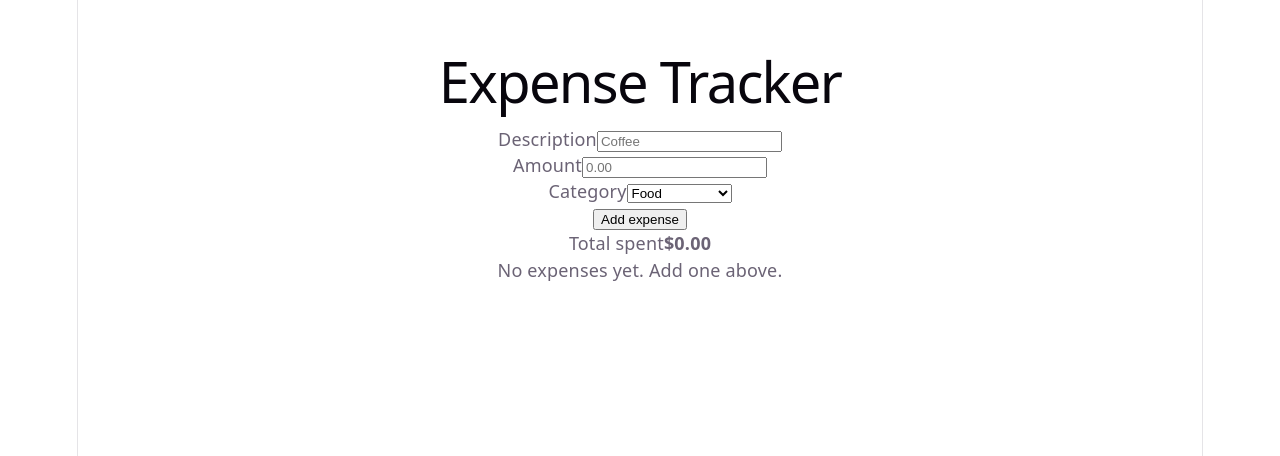
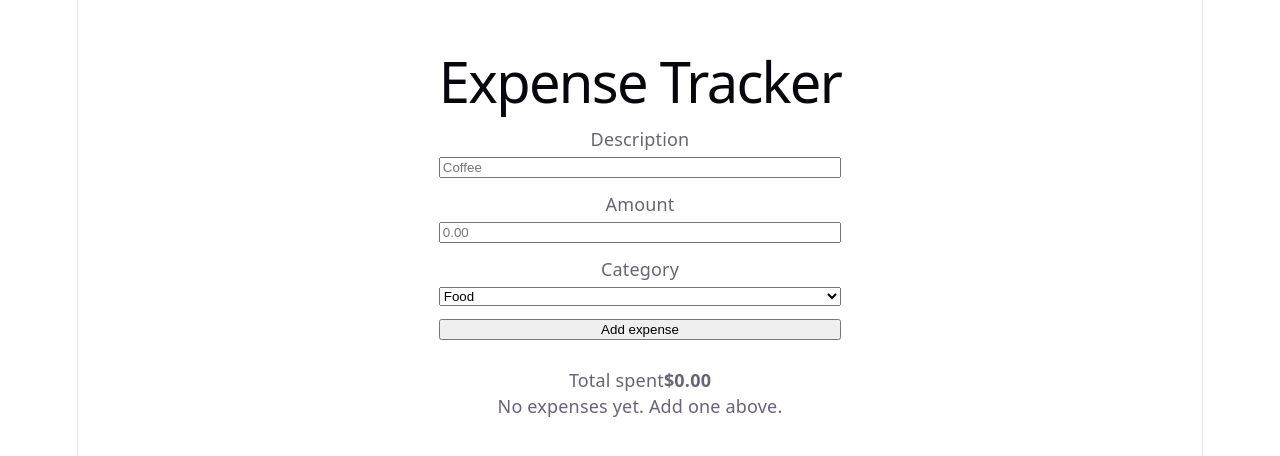
Before and after one commit to Gemem/ReactProject, a React (Vite) app: page / in a window 1280 px wide. Shown: the top 456 px of the page. Built offline with nearby package versions, Linux system fonts and the light colour scheme.

Commit message:
Style ExpenseForm fields and validation message

```diff
--- a/src/App.css
+++ b/src/App.css
@@ -4,3 +4,20 @@
   padding: 2rem 1rem;
   font-family: system-ui, sans-serif;
 }
+
+.expense-form {
+  display: grid;
+  gap: 0.75rem;
+  margin-bottom: 1.5rem;
+}
+
+.field {
+  display: flex;
+  flex-direction: column;
+  gap: 0.25rem;
+}
+
+.form-error {
+  color: #b3261e;
+  margin: 0;
+}
```
